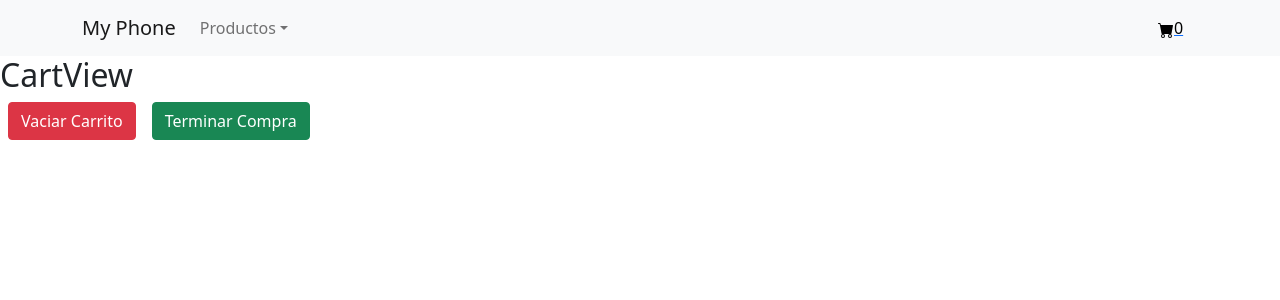
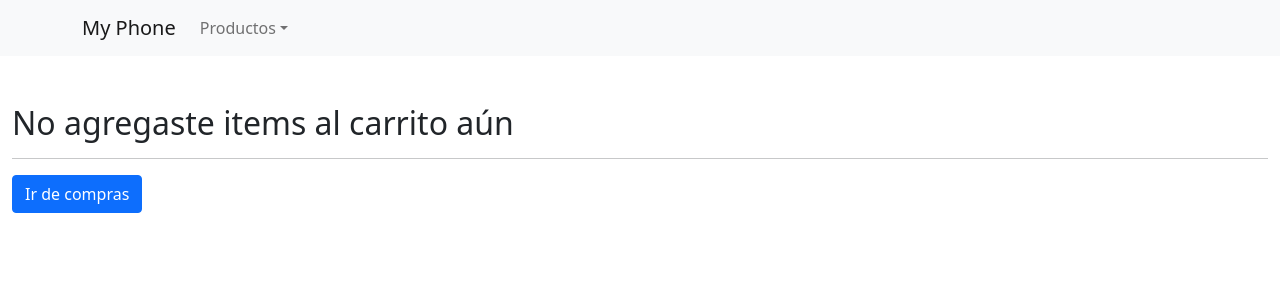
Before and after one commit to UrbanoMatias/My-Phone--Urbano-Matias, a React (Create React App) app: page /carrito/cartview in a window 1280 px wide. Shown: the top 300 px of the page. Built offline with nearby package versions, Linux system fonts and the light colour scheme.

Commit message:
Desafío: Cart View

```diff
--- a/src/cartView/CartItem.js
+++ b/src/cartView/CartItem.js
@@ -0,0 +1,41 @@
+import React, { useContext } from 'react'
+import { Table } from 'react-bootstrap'
+import { CartContext } from '../context/CartContext'
+import { BsTrash } from 'react-icons/bs'
+
+
+export const CartItem = ({id, name, price, img1}) => {
+
+    const {removeCart} = useContext(CartContext)
+
+    return (
+        <div>
+            <Table striped bordered hover>
+                <thead>
+                    <tr>
+                    <th>#</th>
+                    <th>Producto</th>
+                    <th>Nombre</th>
+                    <th>Precio</th>
+                    <th>Cantidad</th>
+                    </tr>
+                </thead>
+                <tbody>
+                    <tr>
+                    <td>{id}</td>
+                    <td><img className="w-25" src={img1} alt={name}/></td>
+                    <td>{name}</td>
+                    <td>{price}</td>
+                    <td><button
+                            className="btn btn-danger"
+                            onClick={() => { removeCart(id) }}
+                        >
+                            <BsTrash/>
+                        </button></td>
+                        </tr>
+                </tbody>
+
+            </Table>
+        </div>
+    )
+}
--- a/src/cartView/CartView.js
+++ b/src/cartView/CartView.js
@@ -1,51 +1,37 @@
 import React, { useContext } from 'react'
-import { Table } from 'react-bootstrap';
+import { Link } from 'react-router-dom';
 import { CartContext } from '../context/CartContext'
-import { BsTrash } from 'react-icons/bs'
+import { CartItem } from './CartItem';
+
 export const CartView = () => {
 
-    const {carrito, deleteCart, removeCart} = useContext(CartContext);
+    const {carrito, deleteCart} = useContext(CartContext);
 
     return (
-        <div>
-            <h2>CartView</h2>
+        <div  className="container-fluid my-5">
 
-            <section>
             {
-                carrito.map((prod) => (
-                    <Table striped bordered hover>
-                            <thead>
-                                <tr>
-                                <th>#</th>
-                                <th>Producto</th>
-                                <th>Nombre</th>
-                                <th>Precio</th>
-                                <th>Cantidad</th>
-                                </tr>
-                            </thead>
-                            <tbody>
-                                <tr>
-                                <td>{prod.id}</td>
-                                <td>{prod.img1}</td>
-                                <td>{prod.name}</td>
-                                <td>{prod.price}</td>
-                                <td><button
-                                        className="btn btn-danger"
-                                        onClick={() => { removeCart(prod.id) }}
-                                    >
-                                    <BsTrash/>
-                                    </button></td>
-                                </tr>
-                            </tbody>
+                carrito.length > 0
+                ?   <>
+                        <h2>CartView</h2>
+                        <hr/>
+                        <section>
+                        {
+                            carrito.map((prod) => <CartItem {...prod}/>)
+                        }
+                        <hr/>
+                        <button className="btn btn-danger mx-2" onClick={deleteCart}>Vaciar Carrito</button>
+                        <button className="btn btn-success mx-2">Terminar Compra</button>
+                        </section>
+                    </>
 
-                    </Table>
+                :   <>
 
-                ))
+                        <h2>No agregaste items al carrito aún</h2>
+                        <hr/>
+                        <Link to="/" className="btn btn-primary">Ir de compras</Link>
+                    </>
             }
-            <button className="btn btn-danger mx-2" onClick={deleteCart}>Vaciar Carrito</button>
-            <button className="btn btn-success mx-2">Terminar Compra</button>
-            </section>
-
         </div>
     )
 }
--- a/src/components/cartWidget/CardWidget.js
+++ b/src/components/cartWidget/CardWidget.js
@@ -1,15 +1,19 @@
 import React, { useContext } from "react";
 import { BsFillCartFill } from "react-icons/bs";
+import { Link } from "react-router-dom";
 import { CartContext } from "../../context/CartContext";
+import './cartWidget.css'
 
 export const CartWidget = () => {
 
-    const {totalCant} = useContext(CartContext)
+    const {totalCant, carrito} = useContext(CartContext)
 
     return (
-        <div className="cart">
-            <BsFillCartFill/>
+        <div className={carrito.length === 0 ? 'hidden widget' : 'widget'}>
+            <Link to="carrito/cartview">
+            <BsFillCartFill className="cart"/>
             <spam>{totalCant()}</spam>
+            </Link>
         </div>
     )
 }
--- a/src/components/cartWidget/cartWidget.css
+++ b/src/components/cartWidget/cartWidget.css
@@ -1,3 +1,17 @@
 .cart {
-    width: 40px;
+    font-size: 30px;
+    color: black;
+
 }
+
+.widget {
+    visibility: visible;
+    opacity: 1;
+    transition: all .5s ease-in-out;
+}
+
+.hidden {
+    opacity: 0;
+    visibility: hidden;
+    pointer-events: none;
+}
--- a/src/components/navbar/navBar.js
+++ b/src/components/navbar/navBar.js
@@ -20,7 +20,7 @@ export const NavBar = () => {
         </NavDropdown>
       </Nav>
     </Navbar.Collapse>
-    <Link to="carrito/cartview"><CartWidget/></Link>
+    <CartWidget/>
   </Container>
 
 </Navbar>
```
